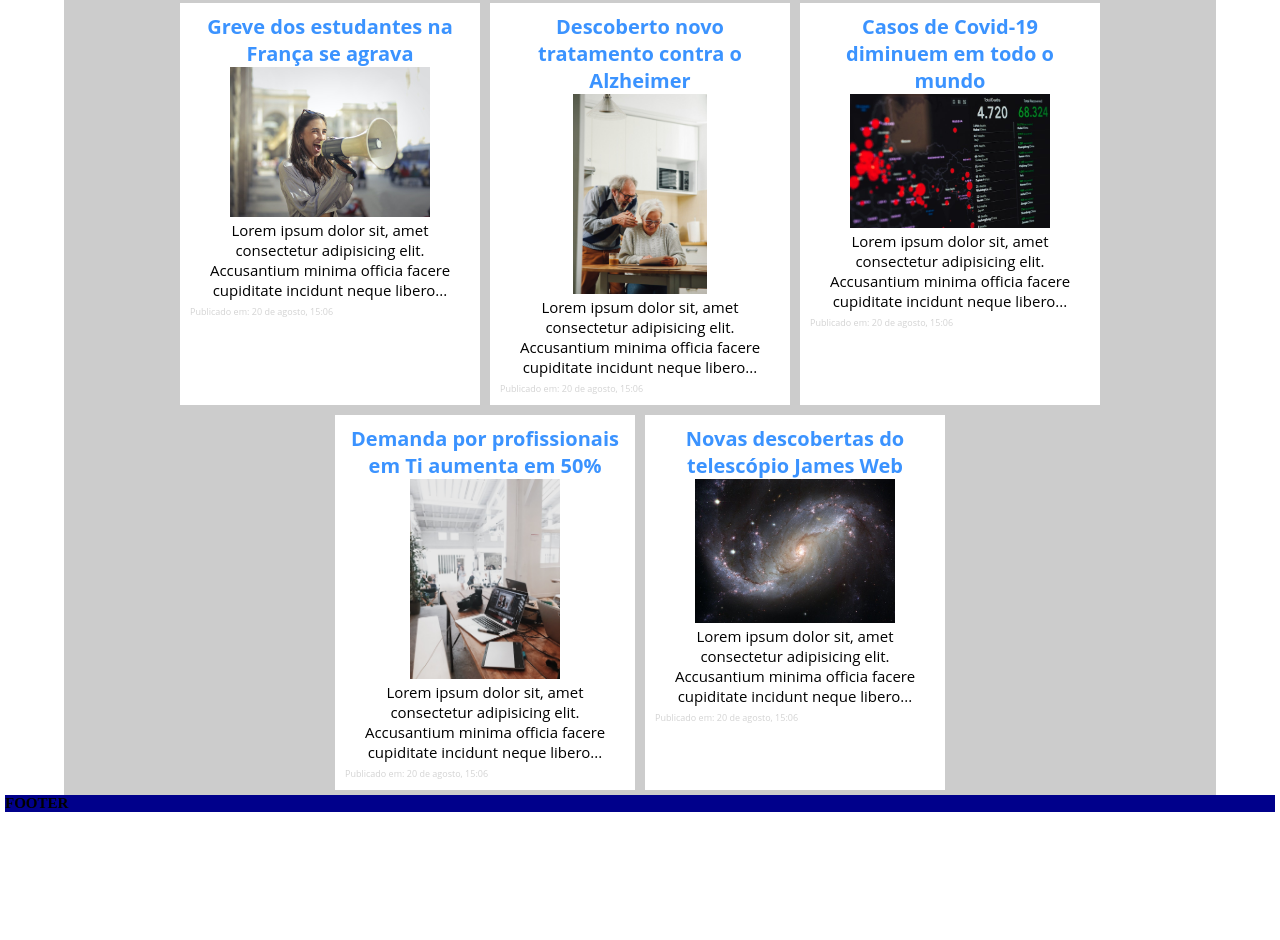
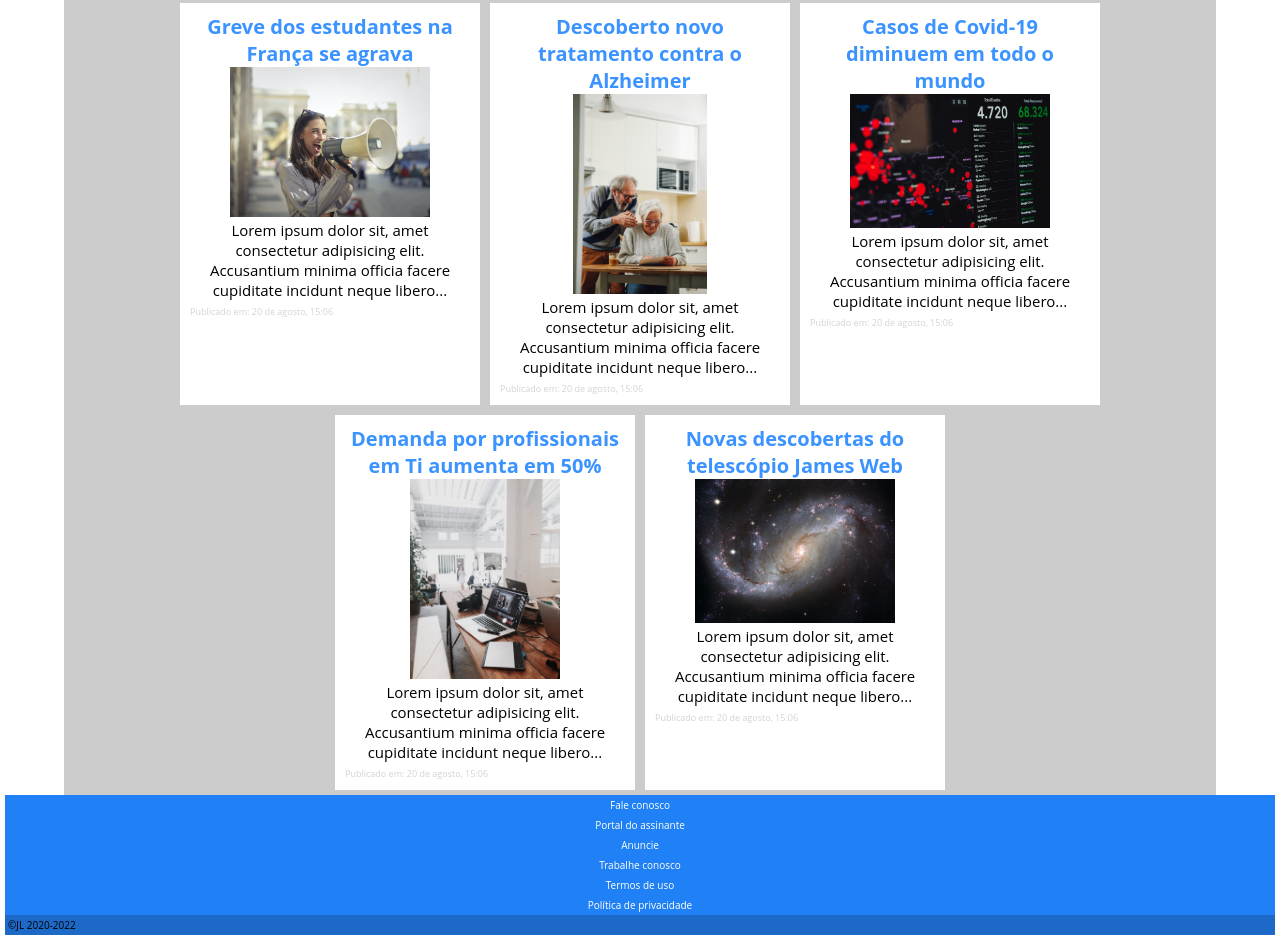
Before and after one commit to devguilhermecosta/projeto-jornal, a plain HTML site: page index.html in a window 1280 px wide. Shown: the part 480-1420 px from the top of the page. Before the commit the page ends 1297 px from the top, so only its background shows below. Drawn offline with Linux system fonts and the light colour scheme.

Commit message:
criei o footer versão mibile

```diff
--- a/estilos/css/style.css
+++ b/estilos/css/style.css
@@ -54,8 +54,13 @@ main {
 }
 
 footer {
-    background-color: darkblue;
     grid-area: footer;
+    background-color: var(--azul_3);
+    font-family: var(--fonte_titulo_e_texto);
+    display: flex;
+    flex-direction: column;
+    justify-content: center;
+    align-items: center;
 }
 
 /*CONFIGURAÇÕES DO HEADER*/
@@ -257,3 +262,30 @@ footer {
     text-align: left;
     color: var(--cinza_1);
 }
+
+/* FIM DAS CONFIGURAÇÕES DO MAIN */
+
+/* INICIO DAS CONFIGURAÇÕES DO FOOTER */
+
+.detalhes-rodape {
+    text-align: center;
+}
+
+.detalhes-rodape a {
+    display: block;
+    padding: .3rem;
+    text-decoration: none;
+    color: var(--branco_1);
+}
+
+.detalhes-rodape a:hover::after {
+    content: ' ☜';
+}
+
+footer p {
+    padding: .3rem;
+    width: 100%;
+    background-color: var(--azul_1);
+}
+
+/* FIM DAS CONFIGURAÇÕES DO FOOTER */
--- a/index.html
+++ b/index.html
@@ -181,7 +181,21 @@
 
     <!-- footer -->
     <footer>
-        <H2>FOOTER</H2>
+        <article class="detalhes-rodape">
+            <a href="#">Fale conosco</a>
+            <a href="#">Portal do assinante</a>
+        </article>
+
+        <article class="detalhes-rodape">
+            <a href="#">Anuncie</a>
+            <a href="#">Trabalhe conosco</a>
+        </article>
+
+        <article class="detalhes-rodape">
+            <a href="#">Termos de uso</a>
+            <a href="#">Política de privacidade</a>
+        </article>
+        <p>&copy;JL 2020-2022</p>
     </footer>
 
     <script src="scripts/script.js"></script>
```
